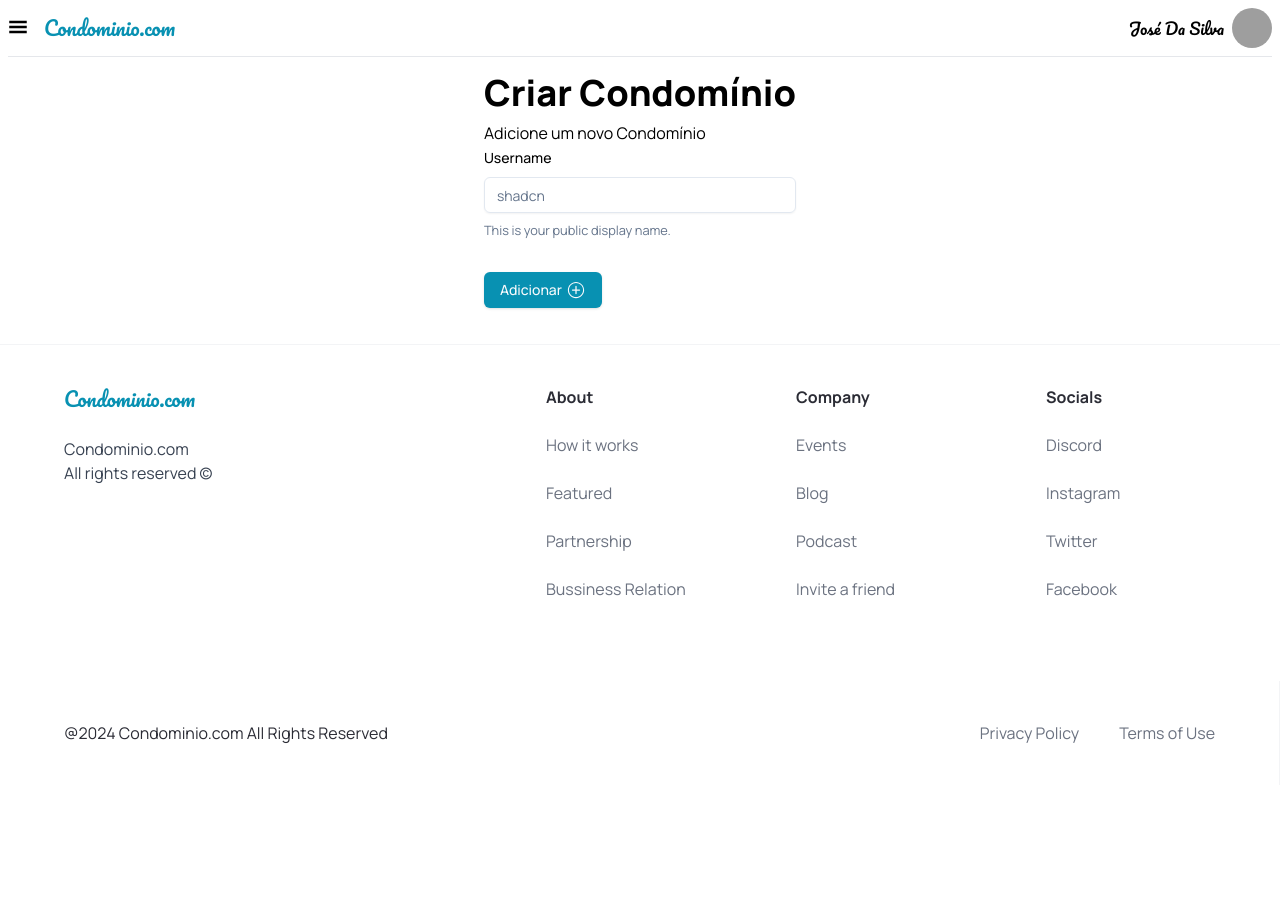
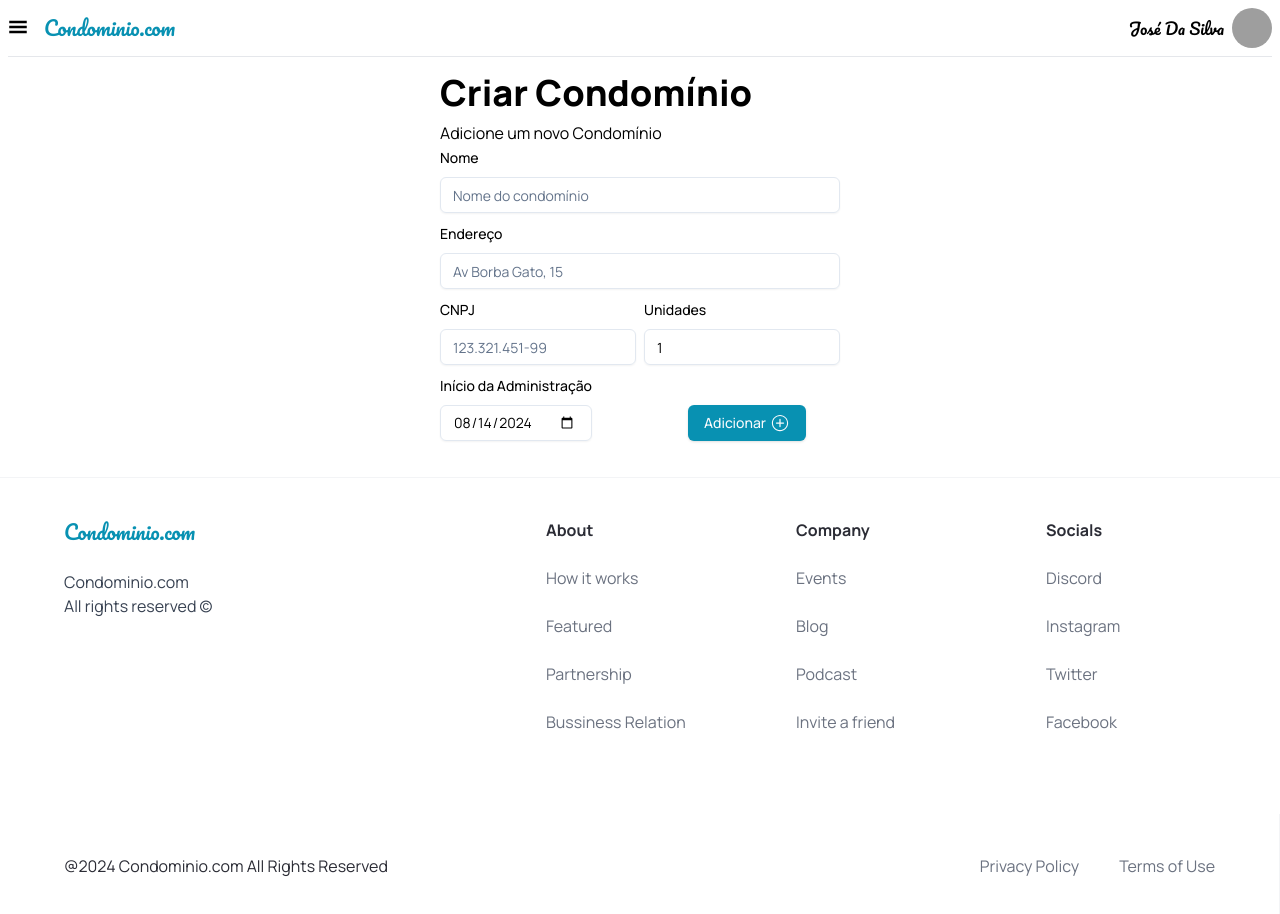
Before and after one commit to Knoka1/crud_gestao_condominios, a Next.js app: page /property/create in a window 1280 px wide. Shown: the top 914 px of the page. Before the commit the page ends 800 px from the top, so only its background shows below. Built offline with nearby package versions, Linux system fonts and the light colour scheme; grey boxes are pictures that could not be loaded.

Commit message:
feat: Adiciona estrutura básica de validação do formulário

```diff
--- a/components/PropertyFrom.tsx
+++ b/components/PropertyFrom.tsx
@@ -15,49 +15,124 @@ import { Input } from "@/components/ui/input";
 import { Button } from "./ui/button";
 import { IoIosAddCircleOutline } from "react-icons/io";
 
-interface ProprietyFromProps {
+interface PropertyFormProps {
   type: "edit" | "new";
+  defaultValues?: Partial<z.infer<typeof formSchema>>;
 }
 
 const formSchema = z.object({
-  username: z
-    .string()
-    .min(2, { message: "Username must be at least 2 chars." }),
+  nome: z.string(),
+  endereco: z.string(),
+  cnpj: z.string(),
+  quantidadeUnidades: z
+    .number()
+    .min(1, { message: "A unidade precisa pelo menos 1 números." }),
+  inicioAdministracao: z.string({
+    message: "O condomínio precisa de uma data.",
+  }),
 });
-const PropertyFrom = ({ type }: ProprietyFromProps) => {
+
+const PropertyForm = ({ type, defaultValues }: PropertyFormProps) => {
   const form = useForm<z.infer<typeof formSchema>>({
     resolver: zodResolver(formSchema),
     defaultValues: {
-      username: "",
+      quantidadeUnidades: 1,
+      inicioAdministracao: "2024-08-14",
+      ...defaultValues, // Se o tipo for "edit", isso vai dar override nos defaults
     },
   });
+
   function onSubmit(values: z.infer<typeof formSchema>) {
-    console.log(values);
+    const formattedValues = {
+      ...values,
+      inicioAdministracao: new Date(values.inicioAdministracao)
+        .toISOString()
+        .slice(0, 10),
+    };
+    console.log(formattedValues);
   }
+
   return (
     <section>
       <Form {...form}>
-        <form onSubmit={form.handleSubmit(onSubmit)} className="space-y-8">
+        <form onSubmit={form.handleSubmit(onSubmit)} className="space-y-2">
           <FormField
             control={form.control}
-            name="username"
+            name="nome"
             render={({ field }) => (
               <FormItem>
-                <FormLabel>Username</FormLabel>
+                <FormLabel>Nome</FormLabel>
                 <FormControl>
-                  <Input placeholder="shadcn" {...field} />
+                  <Input placeholder="Nome do condomínio" {...field} />
                 </FormControl>
-                <FormDescription>
-                  This is your public display name.
-                </FormDescription>
                 <FormMessage />
               </FormItem>
             )}
           />
-          <Button className="rounded-md bg-cyan-600" type="submit">
-            <p className="pr-1">Adicionar</p>
-            <IoIosAddCircleOutline size={20} />
-          </Button>
+          <FormField
+            control={form.control}
+            name="endereco"
+            render={({ field }) => (
+              <FormItem>
+                <FormLabel>Endereço</FormLabel>
+                <FormControl>
+                  <Input placeholder="Av Borba Gato, 15" {...field} />
+                </FormControl>
+                <FormMessage />
+              </FormItem>
+            )}
+          />
+          <div className="flex flex-wrap space-x-2 my-2">
+            <FormField
+              control={form.control}
+              name="cnpj"
+              render={({ field }) => (
+                <FormItem>
+                  <FormLabel>CNPJ</FormLabel>
+                  <FormControl>
+                    <Input placeholder="123.321.451-99" {...field} />
+                  </FormControl>
+                  <FormMessage />
+                </FormItem>
+              )}
+            />
+            <FormField
+              control={form.control}
+              name="quantidadeUnidades"
+              render={({ field }) => (
+                <FormItem>
+                  <FormLabel>Unidades</FormLabel>
+                  <FormControl>
+                    <Input
+                      type="number"
+                      {...field}
+                      onChange={(e) => field.onChange(Number(e.target.value))}
+                    />
+                  </FormControl>
+                  <FormMessage />
+                </FormItem>
+              )}
+            />
+          </div>
+          <div className="flex items-center my-2">
+            <FormField
+              control={form.control}
+              name="inicioAdministracao"
+              render={({ field }) => (
+                <FormItem>
+                  <FormLabel>Início da Administração</FormLabel>
+                  <FormControl>
+                    <Input type="date" {...field} />
+                  </FormControl>
+                  <FormMessage />
+                </FormItem>
+              )}
+            />
+            <Button className="rounded-md bg-cyan-600 ml-24 mt-8" type="submit">
+              <p className="pr-1">Adicionar</p>
+              <IoIosAddCircleOutline size={20} />
+            </Button>
+          </div>
         </form>
       </Form>
       {/* <header className="flex flex-col gap-5 md:gap-8"></header> */}
@@ -65,4 +140,4 @@ const PropertyFrom = ({ type }: ProprietyFromProps) => {
   );
 };
 
-export default PropertyFrom;
+export default PropertyForm;
```
